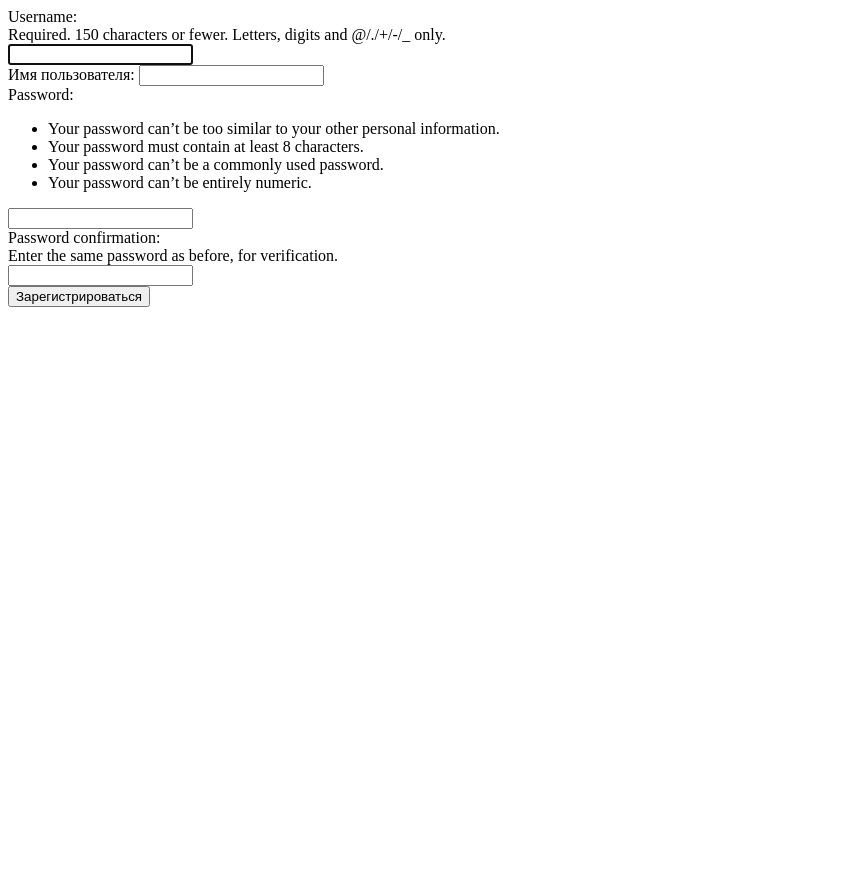
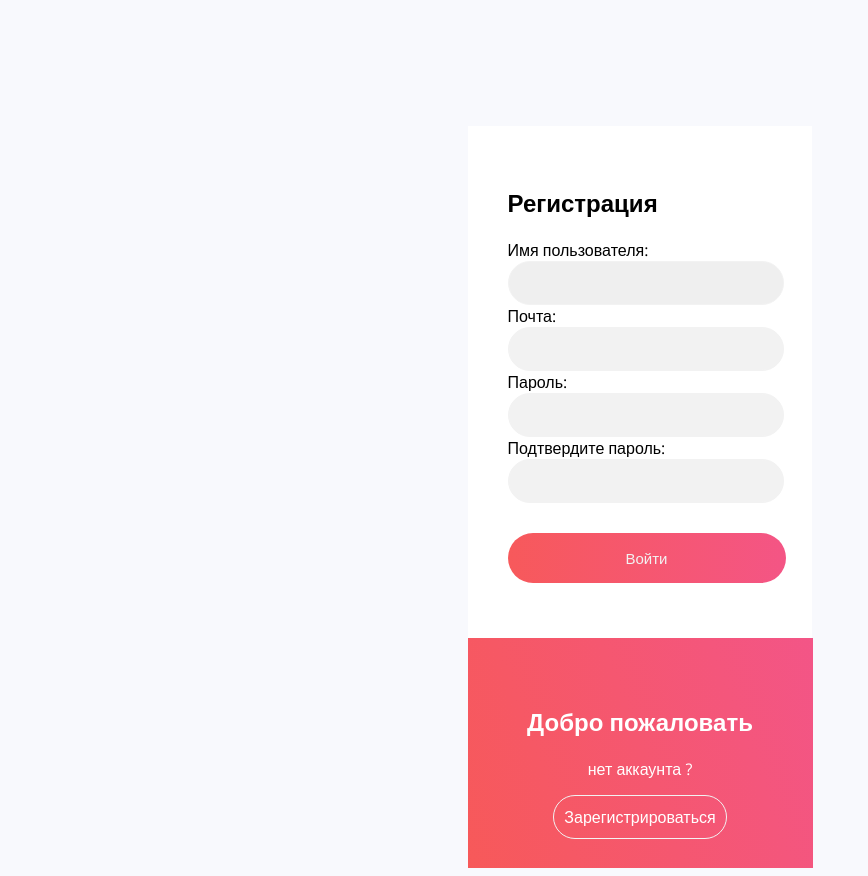
Before and after one commit to Azimwd/Genshin_blog, a Django app: page /users/registration/ in a window 1280 px wide. Shown: the whole page, without its empty margins (0-868 px from the left). Before the commit the page ends 307 px from the top, so only its background shows below. Run offline with Django 5.2, Linux system fonts and the light colour scheme.

Commit message:
Add registration page style

```diff
--- a/genshinproject/genshinproject/settings.py
+++ b/genshinproject/genshinproject/settings.py
@@ -35,7 +35,6 @@ EMAIL_BACKEND = 'django.core.mail.backends.console.EmailBackend'
 # Application definition
 
 INSTALLED_APPS = [
-    'users',
     'main',
     'django.contrib.admin',
     'django.contrib.auth',
@@ -43,7 +42,7 @@ INSTALLED_APPS = [
     'django.contrib.sessions',
     'django.contrib.messages',
     'django.contrib.staticfiles',
-
+    'users',
 ]
 
 MIDDLEWARE = [
--- a/genshinproject/users/forms.py
+++ b/genshinproject/users/forms.py
@@ -1,5 +1,5 @@
 from django import forms
-from django.contrib.auth.forms import UserCreationForm, AuthenticationForm, UsernameField
+from django.contrib.auth.forms import UserCreationForm, password_validation
 from django.contrib.auth import get_user_model
 from django.utils.translation import gettext_lazy as _
 
@@ -8,11 +8,28 @@ User = get_user_model()
 class UserCreationForm(UserCreationForm):
 
     email = forms.EmailField(
-    label=_("Имя пользователя"),
+    label=_("Почта"),
     max_length=254,
     widget=forms.EmailInput(attrs={"autocomplete": "email"}),
     )
 
+    password1 = forms.CharField(
+        label=_("Пароль"),
+        strip=False,
+        widget=forms.PasswordInput(attrs={"autocomplete": "new-password"}),
+
+    )
+
+    password2 = forms.CharField(
+        label=_("Подтвердите пароль"),
+        widget=forms.PasswordInput(attrs={"autocomplete": "new-password"}),
+        strip=False,
+        help_text="",
+    )
+
+    username = forms.CharField(
+        label=_("Имя пользователя"),
+    )
 
     class Meta(UserCreationForm.Meta):
         model = User
--- a/genshinproject/users/templates/registration/registration.html
+++ b/genshinproject/users/templates/registration/registration.html
@@ -1,15 +1,36 @@
+{% load static %}
 <!DOCTYPE html>
 <html lang="en">
 <head>
     <meta charset="UTF-8">
     <meta name="viewport" content="width=device-width, initial-scale=1.0">
     <title>Document</title>
+    <link rel="stylesheet" href="{% static 'css/index.css' %}">
+    <link rel="preconnect" href="https://fonts.googleapis.com">
+    <link rel="preconnect" href="https://fonts.gstatic.com" crossorigin>
+    <link href="https://fonts.googleapis.com/css2?family=Open+Sans:wght@300&display=swap" rel="stylesheet">
 </head>
 <body>
-    <form action="{% url 'registration' %}" method="post">
-        {{form}}
-        {% csrf_token %}
-        <button type="submit">Зарегистрироваться</button>
-    </form>
+
+    <div class="container_main">
+        <div class="container">
+            <div class="block1">
+                <h2>Регистрация</h2>
+                <form action="{% url 'registration' %}" method="POST">
+                    {% csrf_token %}
+
+                    {{form}}
+
+                    <button type="submit" class="login_bt">Войти</button>
+                </form>
+            </div>
+
+            <div class="block2">
+                <h2>Добро пожаловать</h2>
+                <p>нет аккаунта ?</p>
+                <a class="registration" href="{% url 'registration' %}">Зарегистрироваться</a>
+            </div>
+        </div>
+    </div>
 </body>
 </html>
```
